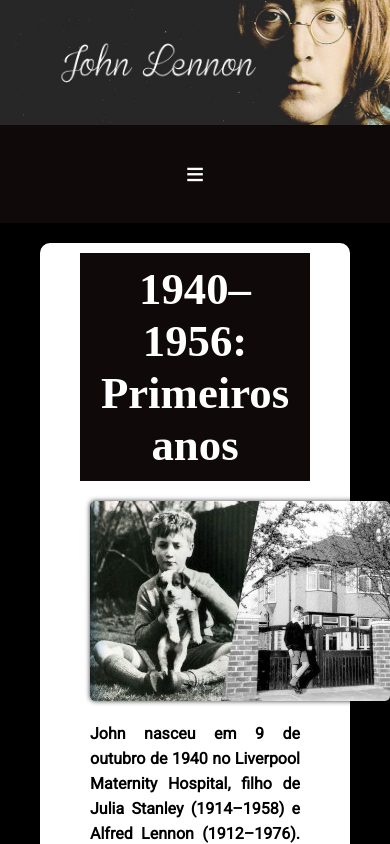
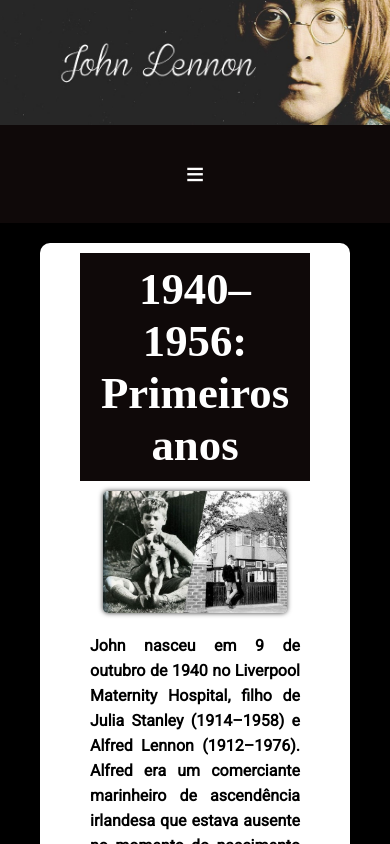
Before and after one commit to misaelguedes/John-Lennon, a React (Create React App) app: page /historia in a window 390 px wide. Shown: the top 844 px of the page. Built offline with nearby package versions, Linux system fonts and the light colour scheme; a web font is replaced by a local one.

Commit message:
Criando media query da página History

```diff
--- a/src/pages/history/history.css
+++ b/src/pages/history/history.css
@@ -19,3 +19,14 @@
     font-weight: normal;
     font-style: italic;
 }
+
+@media screen and (max-width: 768px) {
+    .imagem1, .imagem2 {
+        max-width: 80%;
+        float: none;
+        margin: auto;
+        display: block;
+        margin-top: 10px;
+        margin-bottom: 10px;
+    }
+}
```
